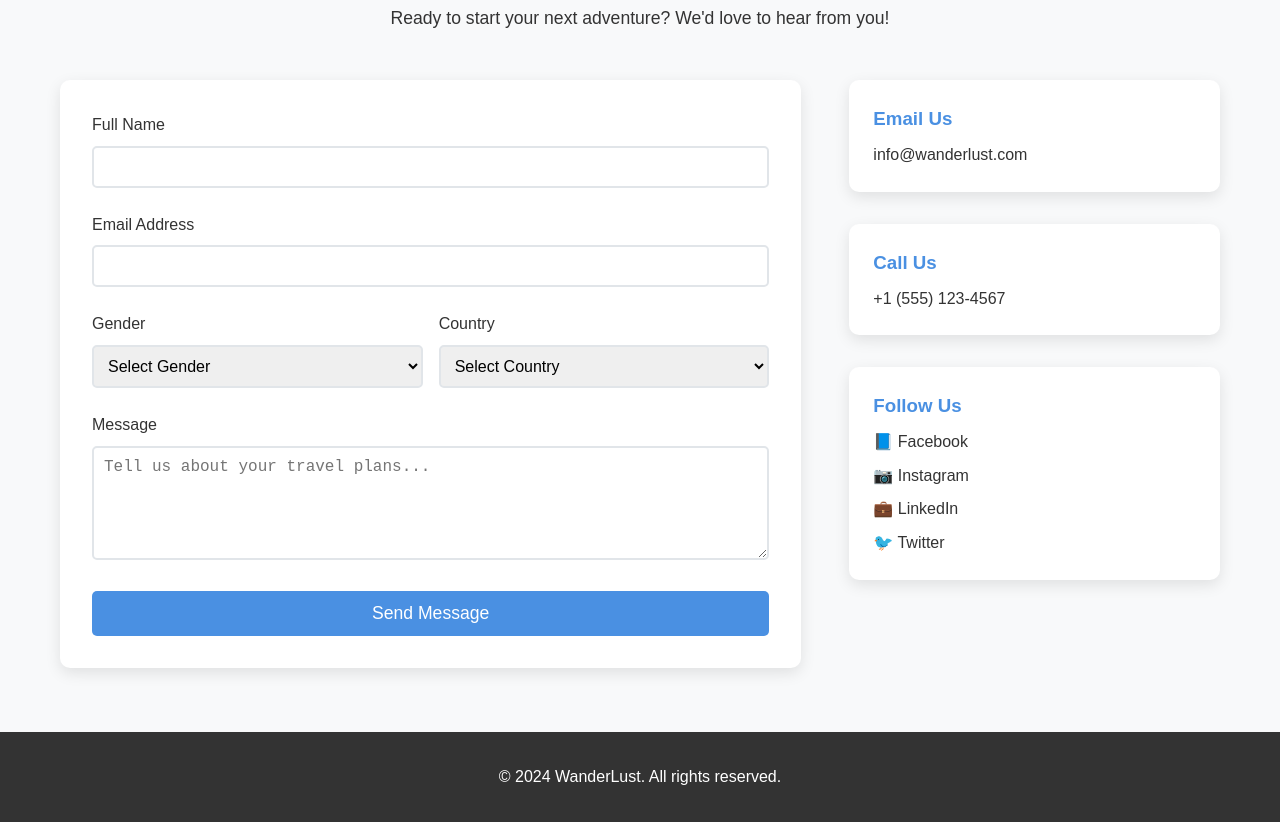
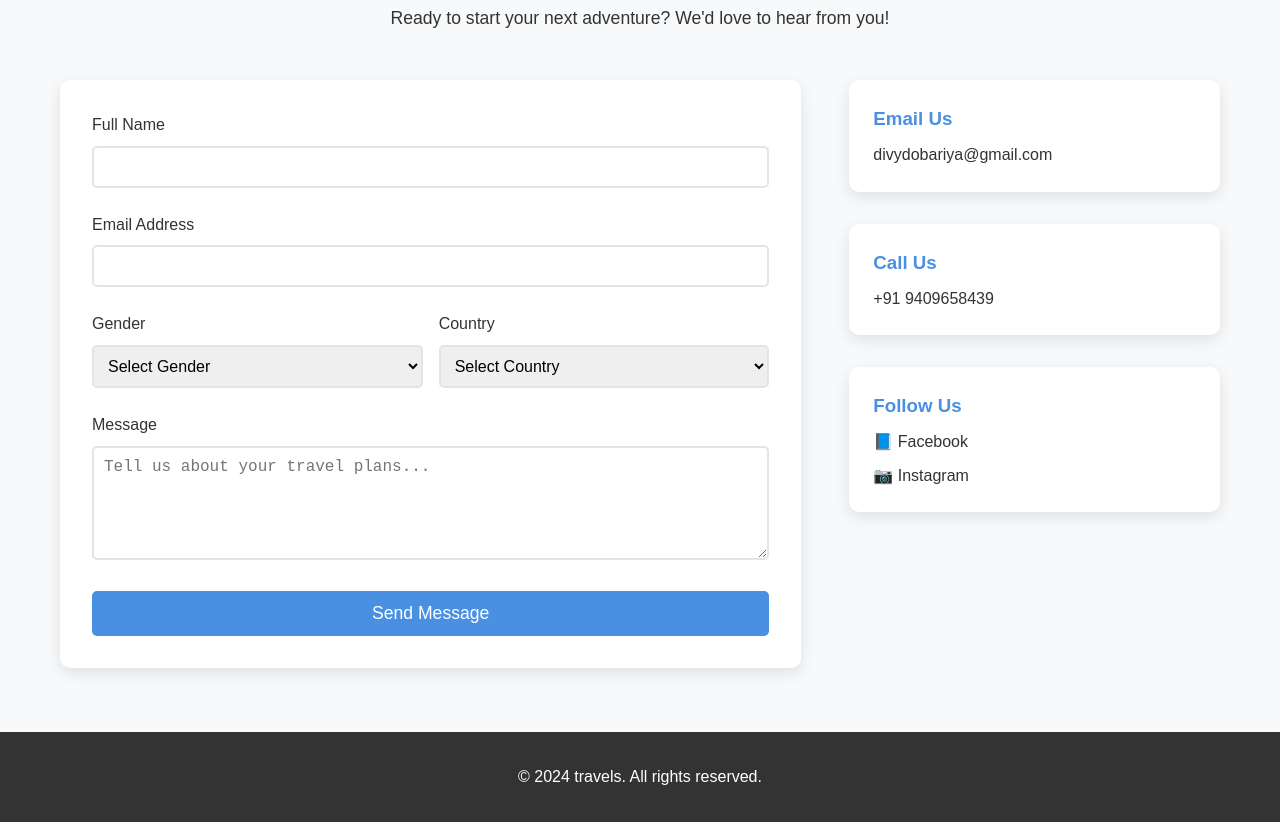
Before and after one commit to dobariyadivy829-debug/travel-website1, a plain HTML site: page contact.html in a window 1280 px wide. Shown: the part 218-1040 px from the top of the page. Drawn offline with Linux system fonts and the light colour scheme.

Commit message:
Update contact.html

```diff
--- a/contact.html
+++ b/contact.html
@@ -3,7 +3,7 @@
 <head>
     <meta charset="UTF-8">
     <meta name="viewport" content="width=device-width, initial-scale=1.0">
-    <title>Contact Us - WanderLust</title>
+    <title>Contact Us - travels</title>
     <link rel="stylesheet" href="style.css">
     <link rel="icon" type="image/x-icon" href="images/favicon.ico">
 </head>
@@ -75,19 +75,17 @@
                     <div class="contact-info">
                         <div class="info-item">
                             <h3>Email Us</h3>
-                            <p>info@wanderlust.com</p>
+                            <p>divydobariya@gmail.com</p>
                         </div>
                         <div class="info-item">
                             <h3>Call Us</h3>
-                            <p>+1 (555) 123-4567</p>
+                            <p>+91 9409658439</p>
                         </div>
                         <div class="info-item">
                             <h3>Follow Us</h3>
                             <div class="social-links">
                                 <a href="#" class="social-link">📘 Facebook</a>
                                 <a href="#" class="social-link">📷 Instagram</a>
-                                <a href="#" class="social-link">💼 LinkedIn</a>
-                                <a href="#" class="social-link">🐦 Twitter</a>
                             </div>
                         </div>
                     </div>
@@ -98,7 +96,7 @@
 
     <footer>
         <div class="container">
-            <p>&copy; 2024 WanderLust. All rights reserved.</p>
+            <p>&copy; 2024 travels. All rights reserved.</p>
         </div>
     </footer>
 </body>
```
